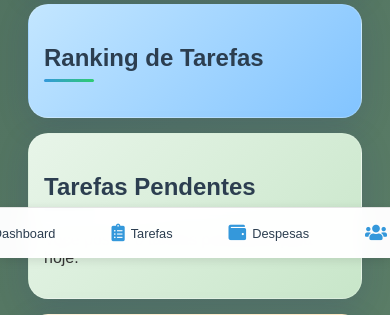
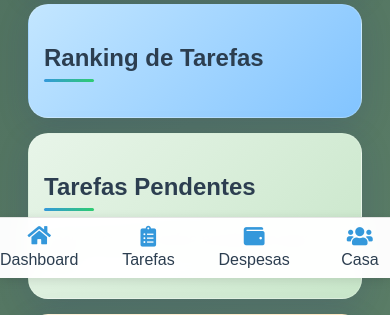
Before and after one commit to sr-oliveiraa/quintodia, a Flask app: template templates/dashboard.html in a window 390 px wide. Shown: the part 566-881 px from the top of the page. Run offline with Flask 3, Linux system fonts and the light colour scheme; the template is opened without the code that fills it, so the values that code supplies are empty.

Commit message:
Add files via upload

```diff
--- a/templates/base.html
+++ b/templates/base.html
@@ -139,31 +139,84 @@
       bottom: 0;
       left: 0;
       right: 0;
-      padding: 8px;
+      margin: 0;
+      padding: 0;
       background: rgba(255, 255, 255, 0.98);
       backdrop-filter: blur(10px);
       border-top: 1px solid rgba(0, 0, 0, 0.1);
       z-index: 1000;
+      display: flex;
+      justify-content: space-around;
+      align-items: center;
+      height: 60px;
+    }
+
+    body {
+      padding-bottom: 60px !important;
+      margin-bottom: 0 !important;
+    }
+
+    main {
+      padding-bottom: 60px;
     }
 
     .nav-link {
       flex: 1;
-      flex-direction: row;
+      height: 100%;
+      display: flex;
+      flex-direction: column;
       justify-content: center;
-      padding: 8px;
-      gap: 6px;
+      align-items: center;
+      padding: 8px 0;
+      gap: 4px;
+      border-radius: 0;
+    }
+
+    .nav-link.active {
+      background: rgba(52, 152, 219, 0.1);
+      box-shadow: none;
+    }
+  }
+
+  /* Ajustes específicos para telas muito pequenas */
+  @media (max-width: 320px) {
+    .desktop-nav {
+      padding: 4px 2px;
+      height: 48px;
+    }
+
+    .nav-link {
+      padding: 4px 2px;
+      gap: 2px;
     }
 
     .nav-link i {
-      font-size: 1.1rem;
+      font-size: 1rem;
     }
 
     .nav-link span {
-      font-size: 0.8rem;
+      font-size: 0.65rem;
+    }
+  }
+
+  /* Ajustes para telas médias */
+  @media (min-width: 321px) and (max-width: 375px) {
+    .desktop-nav {
+      height: 52px;
+      padding: 6px 3px;
     }
 
-    body {
-      padding-bottom: 60px;
+    .nav-link {
+      padding: 5px 3px;
+      gap: 3px;
+    }
+
+    .nav-link i {
+      font-size: 1.05rem;
+    }
+
+    .nav-link span {
+      font-size: 0.7rem;
     }
   }
 
```
